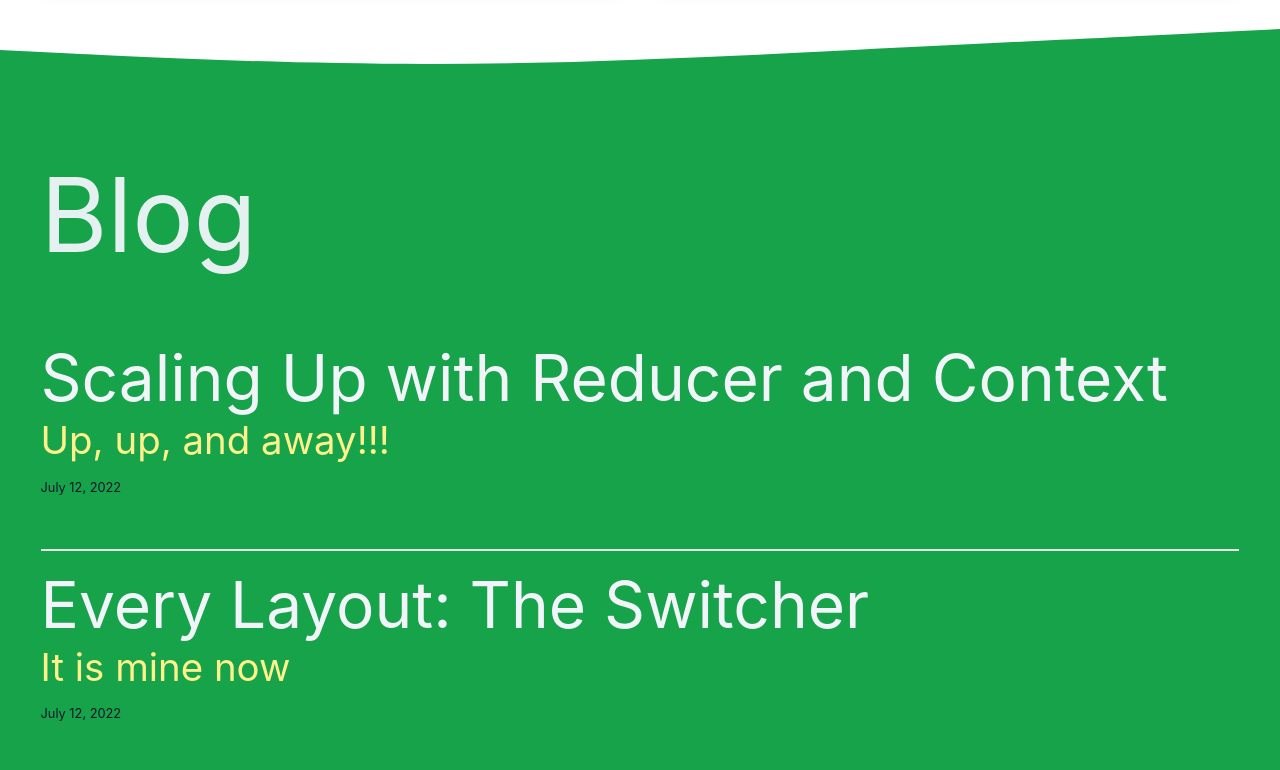
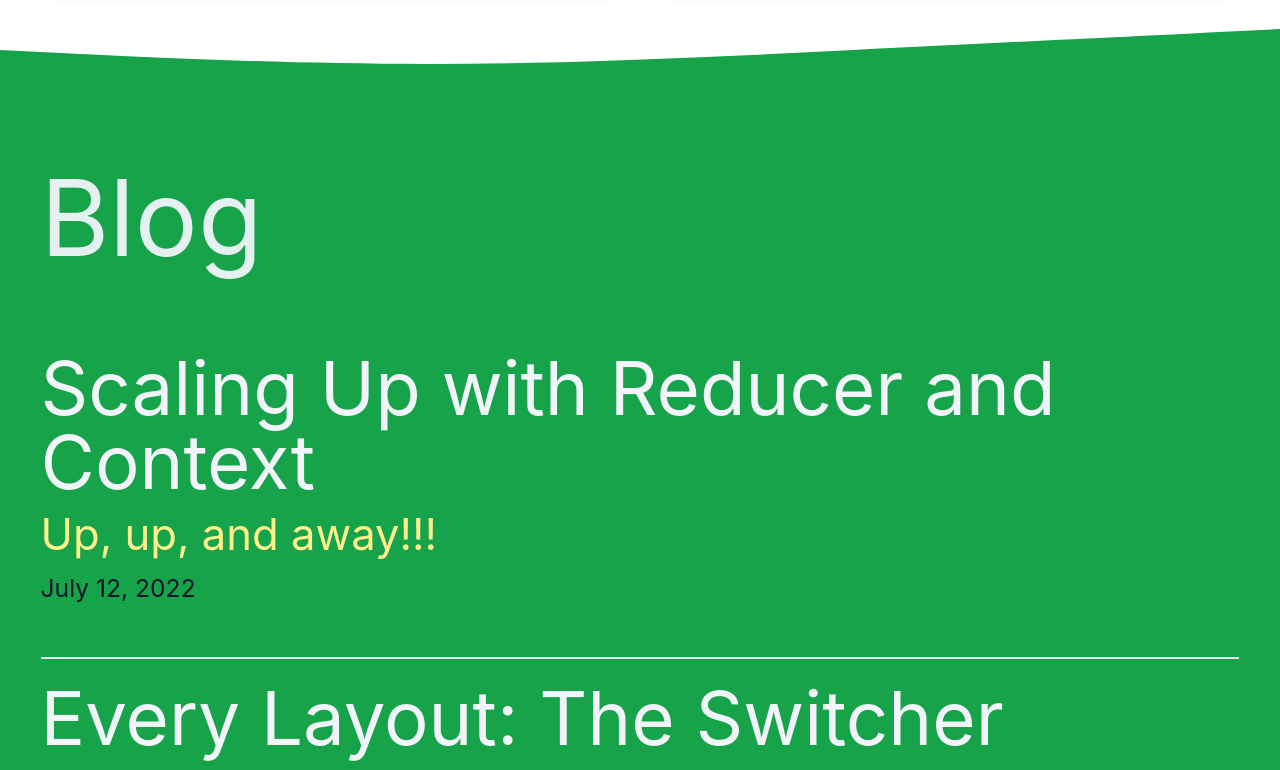
Before and after one commit to johnny2smooth/next-blog, a Next.js app: page / in a window 1280 px wide. Shown: the part 1580-2350 px from the top of the page. Built offline with nearby package versions, Linux system fonts and the light colour scheme.

Commit message:
dynamic font sizes added to blog.

```diff
--- a/components/blog.js
+++ b/components/blog.js
@@ -7,16 +7,20 @@ import StackWrapper from './stackwrapper';
 export default function Blog({ allPostsData }) {
   return (
     <StackWrapper tailwind="bg-green-600" wrapFirst>
-      <h2 className={`text-[8vw] text-slate-100`}>Blog</h2>
+      <h2 className={`${utility.fontXL} text-slate-100`}>Blog</h2>
       <ul className={`${layouts.stack}  w-full divide-y-2`}>
         {allPostsData.map(({ id, date, title, snippet }) => (
           <li key={id} className={utility.region}>
             <Link href={`/posts/${id}`}>
-              <a className="text-[5vw] leading-[1em] text-slate-100">{title}</a>
+              <a
+                className={`${utility.fontLarge} leading-[1em] text-slate-100`}
+              >
+                {title}
+              </a>
             </Link>
             <br />
-            <p className="text-[3vw] text-yellow-200">{snippet}</p>
-            <small className="text-[1vw] text-slate-900">
+            <p className={`${utility.fontMedium} text-yellow-200`}>{snippet}</p>
+            <small className={`${utility.fontSmall} text-slate-900`}>
               <Date dateString={date} />
             </small>
           </li>
--- a/components/header.js
+++ b/components/header.js
@@ -27,21 +27,21 @@ export default function Header() {
               <li>
                 <Link href="/">
                   <a
-                    className={`${utility.smallFont} text-black font-bold pr-4 underline hover:text-blue-600`}
+                    className={`${utility.fontSmall} text-black font-bold pr-4 underline hover:text-blue-600`}
                   >
                     about me
                   </a>
                 </Link>
                 <Link href="/">
                   <a
-                    className={`${utility.smallFont} text-black font-bold pr-4 underline hover:text-blue-600`}
+                    className={`${utility.fontSmall} text-black font-bold pr-4 underline hover:text-blue-600`}
                   >
                     portfolio
                   </a>
                 </Link>
                 <Link href="/posts">
                   <a
-                    className={`${utility.smallFont} text-black font-bold pr-4 underline hover:text-blue-600`}
+                    className={`${utility.fontSmall} text-black font-bold pr-4 underline hover:text-blue-600`}
                   >
                     blog + videos
                   </a>
--- a/styles/utility.module.css
+++ b/styles/utility.module.css
@@ -28,8 +28,19 @@
   opacity: 95%;
 }
 
-.smallFont {
+.fontSmall {
   font-size: var(--small-text);
+}
+
+.fontMedium {
+  font-size: var(--medium-text);
+}
+.fontLarge {
+  font-size: var(--large-text);
+}
+
+.fontXL {
+  font-size: var(--xl-text);
 }
 
 /**
--- a/styles/variables.css
+++ b/styles/variables.css
@@ -38,6 +38,7 @@
   --tracking: -0.05ch;
   --tracking-s: -0.075ch;
   --small-text: calc(0.8rem + 0.8vw);
-  --medium-text: calc(1rem + 1vw);
-  --large-text: calc(1.2rem + 1.2vw);
+  --medium-text: calc(1rem + 2vw);
+  --large-text: calc(2rem + 3vw);
+  --xl-text: calc(3rem + 4vw);
 }
```
